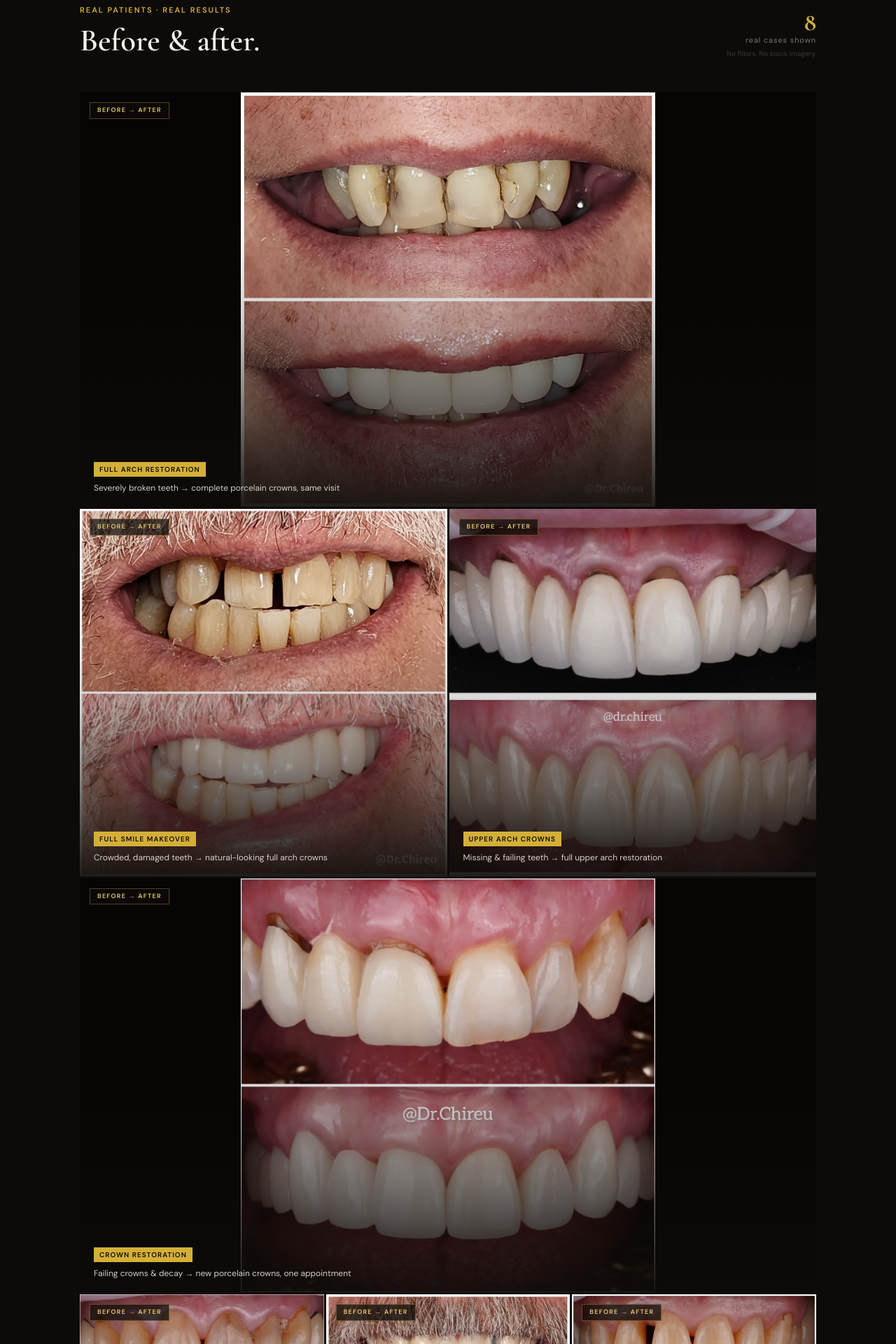
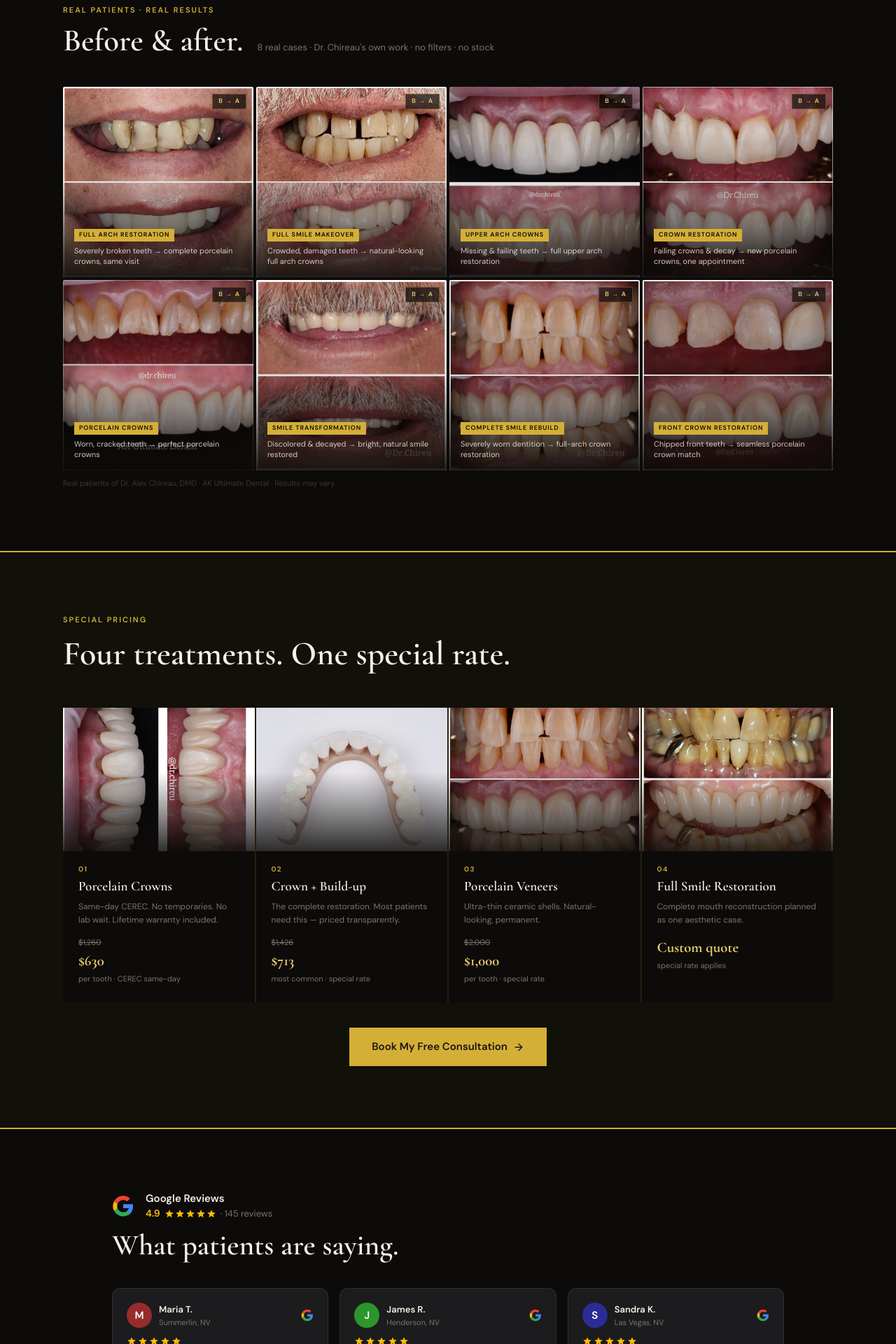
Before and after one commit to Bradpalubicki/ak-dental-website, a Next.js app: page /specials/crowns-may in a window 1280 px wide. Shown: the part 1340-3260 px from the top of the page at 70% size. Built offline with nearby package versions, Linux system fonts and the light colour scheme; no server answers.

Commit message:
feat(crowns-lp): uniform 4-col gallery grid with case narrative captions

```diff
--- a/src/app/(public)/specials/crowns-may/page.tsx
+++ b/src/app/(public)/specials/crowns-may/page.tsx
@@ -276,94 +276,52 @@ export default function CrownsMayPage() {
       </section>
 
       {/* ── 4. BEFORE / AFTER GALLERY ───────────────────────── */}
-      <section style={{ background: BG, padding: "88px 0" }} className="section-divide">
+      <section style={{ background: BG, padding: "88px 24px" }} className="section-divide">
         <style>{`
-          .gallery-card { position: relative; overflow: hidden; cursor: default; }
-          .gallery-card img { transition: transform 0.55s ease; }
-          .gallery-card:hover img { transform: scale(1.04); }
-          .gallery-overlay { position: absolute; inset: 0; background: linear-gradient(to top, rgba(13,11,9,0.92) 0%, rgba(13,11,9,0.18) 45%, transparent 70%); pointer-events: none; }
-          .gallery-caption { position: absolute; bottom: 0; left: 0; right: 0; padding: 20px 20px 18px; }
-          .gallery-tag { display: inline-block; background: ${GOLD}; color: #0D0B09; font-size: 10px; font-weight: 700; letter-spacing: 0.1em; text-transform: uppercase; padding: 3px 8px; margin-bottom: 7px; }
-          .gallery-note { font-size: 12px; color: rgba(245,240,232,0.85); line-height: 1.5; }
-          .ba-label { position: absolute; top: 14px; left: 14px; display: flex; align-items: center; gap: 6px; background: rgba(13,11,9,0.72); border: 1px solid rgba(212,175,55,0.35); padding: 4px 10px; }
-          .ba-label span { font-size: 9px; letter-spacing: 0.14em; text-transform: uppercase; color: ${GOLD_LT}; font-weight: 600; }
+          .gc { position: relative; overflow: hidden; background: #060504; border-radius: 2px; }
+          .gc:hover .gc-img { transform: scale(1.03); }
+          .gc-img { transition: transform 0.5s ease; width: 100%; height: 100%; object-fit: contain; }
+          .gc-overlay { position: absolute; inset: 0; background: linear-gradient(to top, rgba(13,11,9,0.9) 0%, rgba(13,11,9,0.1) 50%, transparent 100%); pointer-events: none; }
+          .gc-body { position: absolute; bottom: 0; left: 0; right: 0; padding: 16px 16px 14px; }
+          .gc-pill { display: inline-block; background: ${GOLD}; color: #0D0B09; font-size: 9px; font-weight: 700; letter-spacing: 0.1em; text-transform: uppercase; padding: 2px 7px; margin-bottom: 6px; }
+          .gc-note { font-size: 11px; color: rgba(245,240,232,0.82); line-height: 1.45; margin: 0; }
+          .gc-ba { position: absolute; top: 10px; right: 10px; font-size: 9px; letter-spacing: 0.12em; text-transform: uppercase; color: ${GOLD_LT}; background: rgba(13,11,9,0.7); border: 1px solid rgba(212,175,55,0.3); padding: 3px 8px; font-weight: 600; }
+          @media (max-width: 640px) { .gallery-grid { grid-template-columns: 1fr 1fr !important; } }
         `}</style>
 
-        {/* Section header */}
-        <div style={{ maxWidth: 1100, margin: "0 auto", padding: "0 24px 48px" }}>
-          <div style={{ display: "flex", alignItems: "flex-end", justifyContent: "space-between", flexWrap: "wrap", gap: 16 }}>
-            <div>
-              <p style={{ color: GOLD, fontSize: 11, letterSpacing: "0.18em", textTransform: "uppercase", marginBottom: 10, fontWeight: 600 }}>Real Patients · Real Results</p>
-              <h2 className="serif" style={{ fontSize: "clamp(1.8rem, 3.5vw, 2.8rem)", fontWeight: 600, color: TEXT, lineHeight: 1.15 }}>
-                Before &amp; after.
-              </h2>
-            </div>
-            <div style={{ textAlign: "right" }}>
-              <p className="serif" style={{ fontSize: "2.2rem", fontWeight: 700, color: GOLD, lineHeight: 1 }}>8</p>
-              <p style={{ fontSize: 11, color: MUTED, letterSpacing: "0.08em" }}>real cases shown</p>
-              <p style={{ fontSize: 10, color: "#3A3530", marginTop: 4 }}>No filters. No stock imagery.</p>
-            </div>
+        {/* Header */}
+        <div style={{ maxWidth: 1100, margin: "0 auto 40px" }}>
+          <p style={{ color: GOLD, fontSize: 11, letterSpacing: "0.18em", textTransform: "uppercase", marginBottom: 10, fontWeight: 600 }}>Real Patients · Real Results</p>
+          <div style={{ display: "flex", alignItems: "baseline", gap: 20, flexWrap: "wrap" }}>
+            <h2 className="serif" style={{ fontSize: "clamp(1.8rem, 3.5vw, 2.8rem)", fontWeight: 600, color: TEXT, lineHeight: 1.15 }}>Before &amp; after.</h2>
+            <p style={{ fontSize: 13, color: MUTED }}>8 real cases · Dr. Chireau&apos;s own work · no filters · no stock</p>
           </div>
         </div>
 
-        {/* Row 1 — hero full-width */}
-        <div style={{ maxWidth: 1100, margin: "0 auto", padding: "0 24px", marginBottom: 3 }}>
-          <div className="gallery-card" style={{ aspectRatio: "16/9" }}>
-            <Image src={GALLERY[0].src} alt={GALLERY[0].tag} fill className="object-contain" loading="eager" sizes="(max-width: 768px) 100vw, 1100px" style={{ background: "#060504" }} />
-            <div className="gallery-overlay" />
-            <div className="ba-label"><span>Before → After</span></div>
-            <div className="gallery-caption">
-              <div className="gallery-tag">{GALLERY[0].tag}</div>
-              <p className="gallery-note">{GALLERY[0].note}</p>
-            </div>
-          </div>
-        </div>
-
-        {/* Row 2 — two equal columns */}
-        <div style={{ maxWidth: 1100, margin: "0 auto", padding: "0 24px", display: "grid", gridTemplateColumns: "1fr 1fr", gap: 3, marginBottom: 3 }}>
-          {[GALLERY[1], GALLERY[2]].map((photo, i) => (
-            <div key={i} className="gallery-card" style={{ aspectRatio: "1/1" }}>
-              <Image src={photo.src} alt={photo.tag} fill className="object-contain" loading="lazy" sizes="(max-width: 768px) 50vw, 550px" style={{ background: "#060504" }} />
-              <div className="gallery-overlay" />
-              <div className="ba-label"><span>Before → After</span></div>
-              <div className="gallery-caption">
-                <div className="gallery-tag">{photo.tag}</div>
-                <p className="gallery-note">{photo.note}</p>
+        {/* Uniform 4-col grid — 2 rows of 4 */}
+        <div style={{ maxWidth: 1100, margin: "0 auto", display: "grid", gridTemplateColumns: "repeat(4, 1fr)", gap: 4 }} className="gallery-grid">
+          {GALLERY.map((photo, i) => (
+            <div key={i} className="gc" style={{ aspectRatio: "1/1" }}>
+              <Image
+                src={photo.src}
+                alt={photo.tag}
+                fill
+                className="gc-img object-contain"
+                loading={i < 4 ? "eager" : "lazy"}
+                sizes="(max-width: 640px) 50vw, 275px"
+                style={{ background: "#060504" }}
+              />
+              <div className="gc-overlay" />
+              <div className="gc-ba">B → A</div>
+              <div className="gc-body">
+                <div className="gc-pill">{photo.tag}</div>
+                <p className="gc-note">{photo.note}</p>
               </div>
             </div>
           ))}
         </div>
 
-        {/* Row 3 — hero full-width */}
-        <div style={{ maxWidth: 1100, margin: "0 auto", padding: "0 24px", marginBottom: 3 }}>
-          <div className="gallery-card" style={{ aspectRatio: "16/9" }}>
-            <Image src={GALLERY[3].src} alt={GALLERY[3].tag} fill className="object-contain" loading="lazy" sizes="(max-width: 768px) 100vw, 1100px" style={{ background: "#060504" }} />
-            <div className="gallery-overlay" />
-            <div className="ba-label"><span>Before → After</span></div>
-            <div className="gallery-caption">
-              <div className="gallery-tag">{GALLERY[3].tag}</div>
-              <p className="gallery-note">{GALLERY[3].note}</p>
-            </div>
-          </div>
-        </div>
-
-        {/* Row 4 — three columns */}
-        <div style={{ maxWidth: 1100, margin: "0 auto", padding: "0 24px", display: "grid", gridTemplateColumns: "1fr 1fr 1fr", gap: 3 }} className="gallery-three-col">
-          <style>{`@media (max-width: 640px) { .gallery-three-col { grid-template-columns: 1fr 1fr !important; } }`}</style>
-          {[GALLERY[4], GALLERY[5], GALLERY[6]].map((photo, i) => (
-            <div key={i} className="gallery-card" style={{ aspectRatio: "1/1" }}>
-              <Image src={photo.src} alt={photo.tag} fill className="object-contain" loading="lazy" sizes="(max-width: 640px) 50vw, 370px" style={{ background: "#060504" }} />
-              <div className="gallery-overlay" />
-              <div className="ba-label"><span>Before → After</span></div>
-              <div className="gallery-caption">
-                <div className="gallery-tag" style={{ fontSize: 9 }}>{photo.tag}</div>
-                <p className="gallery-note" style={{ fontSize: 11 }}>{photo.note}</p>
-              </div>
-            </div>
-          ))}
-        </div>
-
-        <div style={{ maxWidth: 1100, margin: "12px auto 0", padding: "0 24px" }}>
+        <div style={{ maxWidth: 1100, margin: "10px auto 0" }}>
           <p style={{ fontSize: 11, color: "#3A3530" }}>Real patients of Dr. Alex Chireau, DMD · AK Ultimate Dental · Results may vary</p>
         </div>
       </section>
```
